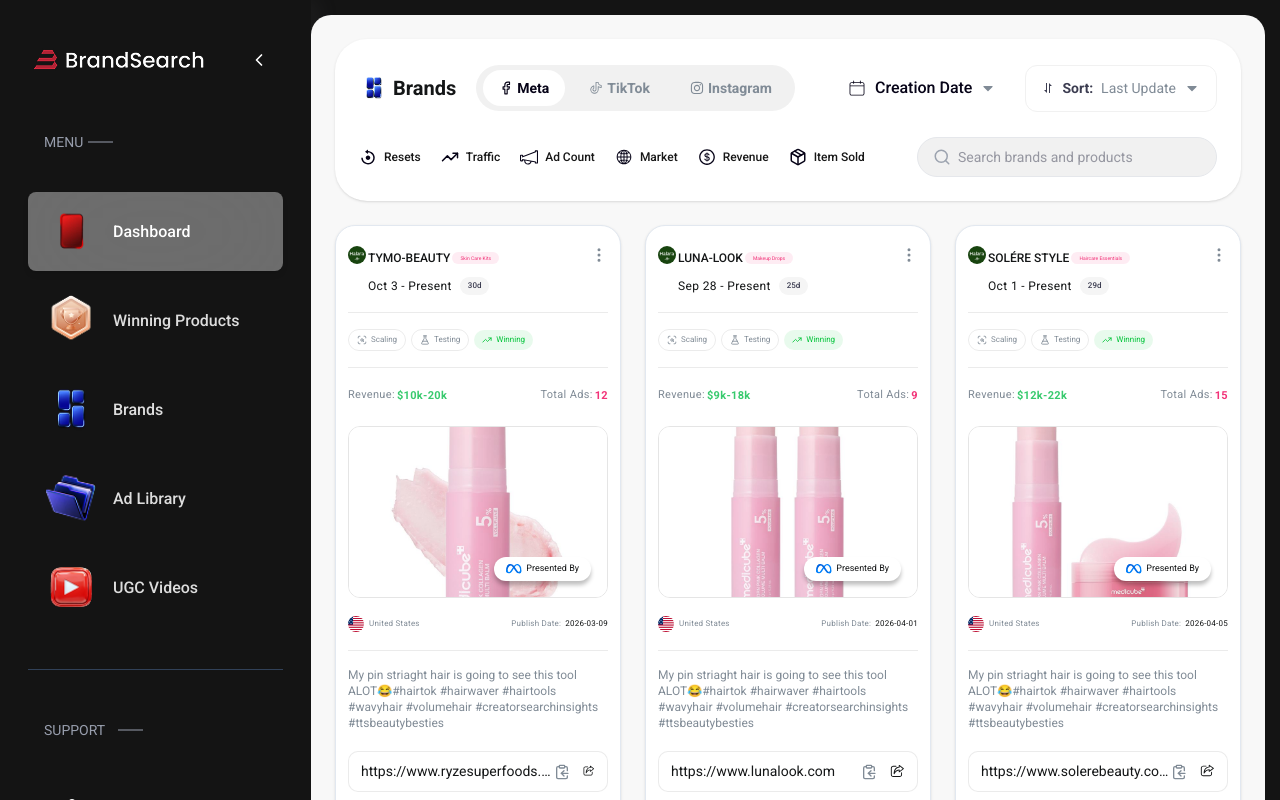
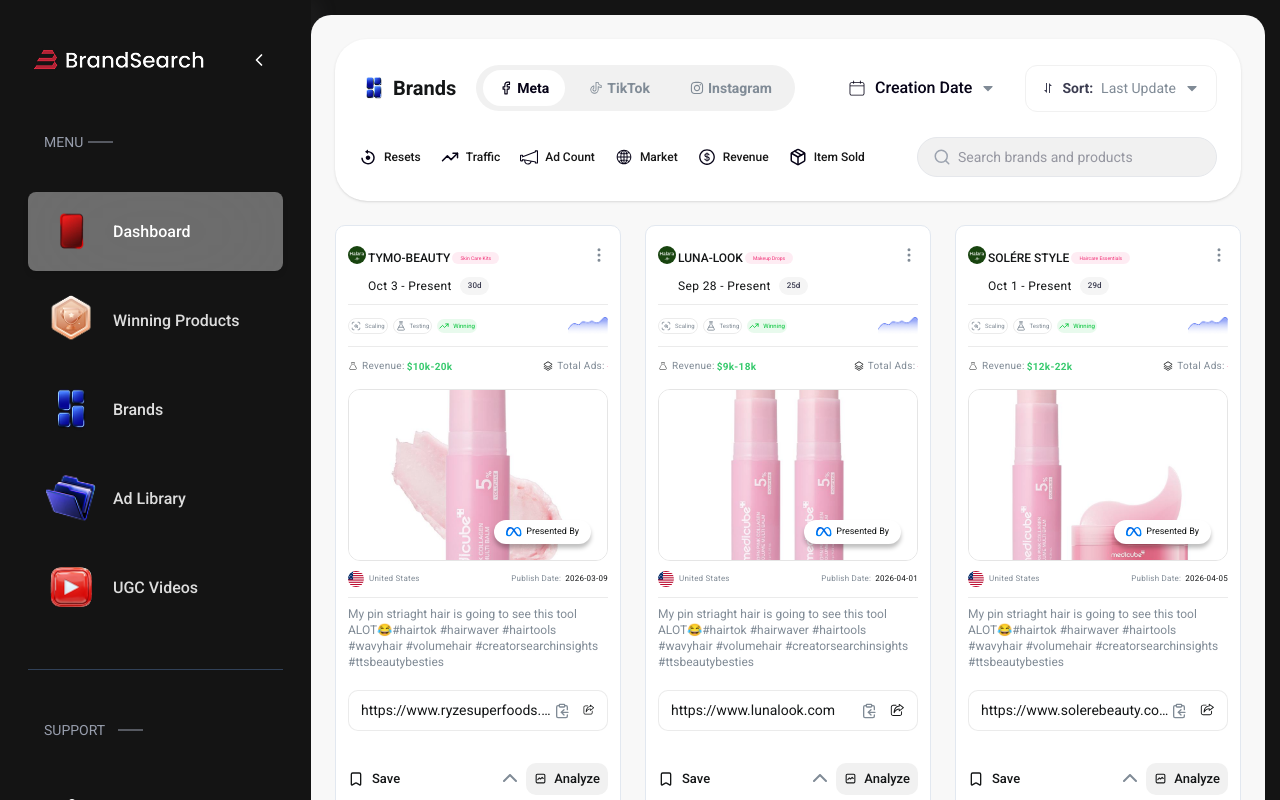
Before and after one commit to solutiontowards/brandsearch, a Next.js app: page /ad-library in a window 1280 px wide. Shown: the top 800 px of the page. Built offline with nearby package versions, Linux system fonts and the light colour scheme.

Commit message:
design fixtation pixel perfect

```diff
--- a/app/components/layout/Navbar/NavbarStatItem.tsx
+++ b/app/components/layout/Navbar/NavbarStatItem.tsx
@@ -23,7 +23,7 @@
 }: NavbarStatItemProps) {
   return (
     <div
-      className="relative overflow-hidden rounded-[2rem] bg-gradient-to-br from-[#57df8f] via-[#2fc673] to-[#1ca25b] pt-[15px] min-[1660px]:pt-[20px] pb-[15px] min-[1660px]:pb-[20px] pl-[15px] min-[1660px]:pl-[32px] pr-[15px] min-[1660px]:pr-[30px] text-white shadow-lg transition-all hover:shadow-xl min-h-[169px]"
+      className="relative overflow-hidden rounded-[21.03px] bg-gradient-to-br from-[#57df8f] via-[#2fc673] to-[#1ca25b] pt-[15px] min-[1660px]:pt-[20px] pb-[15px] min-[1660px]:pb-[20px] pl-[15px] min-[1660px]:pl-[32px] pr-[15px] min-[1660px]:pr-[30px] text-white shadow-lg transition-all hover:shadow-xl min-h-[169px]"
       style={{
         background: boxBg
           ? boxBg
--- a/app/components/sections/Brands/Brands.tsx
+++ b/app/components/sections/Brands/Brands.tsx
@@ -1,10 +1,11 @@
 import { brandCards } from "@/app/data/brands";
 import BrandCard from "./BrandCard";
+import { FaCircleChevronRight } from "react-icons/fa6";
 
 export default function Brands() {
   return (
-    <section className="mt-8">
-      <div className="mb-6 flex items-center justify-between">
+    <section className="pt-[52px]">
+      <div className="mb-[27px] flex items-center justify-between">
         <h2 className="relative text-[23px] leading-[27px] font-semibold text-[#141617]">
           Brand Cards
           <span className="absolute top-1/2 right-[-30px] h-px w-[25px] -translate-y-1/2 bg-[#141617]" />
@@ -12,6 +13,7 @@
 
         <button className="flex items-center gap-[10px] text-[13px] leading-[19px] font-normal text-[#3C3D51] underline">
           Show all
+          <FaCircleChevronRight className="text-[#607FF8] h-[20px] w-[20px]" />
         </button>
       </div>
 
--- a/app/components/sections/TopPerformingAds/TopPerformingAdCard.tsx
+++ b/app/components/sections/TopPerformingAds/TopPerformingAdCard.tsx
@@ -14,6 +14,10 @@
   ListFilter,
   ChevronDown,
 } from "lucide-react";
+import { CiBag1 } from "react-icons/ci";
+import { GoStack } from "react-icons/go";
+import { TbGraph } from "react-icons/tb";
+import { FaChevronUp } from "react-icons/fa6";
 
 import type { TopPerformingAd } from "@/app/data/topPerformingAds";
 
@@ -43,7 +47,7 @@
   };
 
   return (
-    <div className="w-full max-w-sm rounded-[20px] border border-slate-200 bg-white px-3 py-5 min-[1660px]:p-5 shadow-sm transition hover:-translate-y-0.5 hover:shadow-lg">
+    <div className="w-full max-w-sm rounded-[10px] border border-slate-200 bg-white px-3 py-5 min-[1660px]:px-[25px] min-[1660px]:py-[20px] transition hover:-translate-y-0.5">
 
       {/* ================= HEADER ================= */}
 
@@ -154,57 +158,53 @@
 
       {/* ================= FIRST ROW ================= */}
 
-      <div className="my-4 border-t border-[#00000014]" />
+      <div className="my-2 min-[1660px]:my-4 border-t border-[#00000014]" />
 
       {variant === "default" ? (
 
+        <div className="flex items-center justify-between">
           <div className="flex items-center gap-[5px]">
-
-          <div className="flex items-center gap-1 rounded-full border border-[#00000014] px-2 py-[4px]">
-
+            <div className="flex items-center gap-1 rounded-full border border-[#00000014] px-0.5 min-[1660px]:px-2 py-[2px] min-[1660px]:py-[4px]">
               <ScanSearch
                 size={10}
                 className="text-[#808B96]"
               />
-
-            <span className="text-[8px] min-[1660px]:text-[10px] text-[#808B96]">
-
+              <span className="text-[6px] min-[1660px]:text-[10px] text-[#808B96]">
                 Scaling
-
               </span>
-
             </div>
 
-          <div className="flex items-center gap-1 rounded-full border border-[#00000014] px-2 py-[4px]">
-
+            <div className="flex items-center gap-1 rounded-full border border-[#00000014] px-0.5 min-[1660px]:px-2 py-[2px] min-[1660px]:py-[4px]">
               <FlaskConical
                 size={10}
                 className="text-[#808B96]"
               />
-
-            <span className="text-[8px] min-[1660px]:text-[10px] text-[#808B96]">
-
+              <span className="text-[6px] min-[1660px]:text-[10px] text-[#808B96]">
                 Testing
-
               </span>
-
             </div>
 
-          <div className="flex items-center gap-1 rounded-full bg-[#00C43717] px-2 py-[4px]">
-
+            <div className="flex items-center gap-1 rounded-full bg-[#00C43717] px-0.5 min-[1660px]:px-2 py-[2px] min-[1660px]:py-[4px]">
               <TrendingUp
                 size={10}
                 className="text-[#00C438]"
               />
-
-            <span className="text-[8px] min-[1660px]:text-[10px] text-[#00C438]">
-
+              <span className="text-[6px] min-[1660px]:text-[10px] text-[#00C438]">
                 Winning
-
               </span>
-
+            </div>
           </div>
 
+          {/* Graph */}
+          <div className="relative h-[25px] w-[40px] min-[1660px]:w-[87px] shrink-0">
+            <Image
+              src="/image/blue-graph.png"
+              alt="Performance graph"
+              fill
+              sizes="87px"
+              className="object-contain"
+            />
+          </div>
         </div>
 
       ) : (
@@ -265,7 +265,7 @@
       )}
       {/* ================= SECOND ROW ================= */}
 
-      <div className="my-4 border-t border-[#00000014]" />
+      <div className=" my-2 min-[1660px]:my-4 border-t border-[#00000014]" />
 
       {variant === "default" ? (
 
@@ -275,11 +275,11 @@
 
           <div className="flex items-center gap-0.5">
 
-            <p className="text-[11px] min-[1660px]:text-[14px] leading-5 tracking-[0.03em] text-[#808B96]">
-              Revenue:
+            <p className="text-[10px] min-[1660px]:text-[14px] leading-5 flex items-center gap-1 tracking-[0.03em] text-[#808B96]">
+              <CiBag1 className="text-[#141617]" /> Revenue:
             </p>
 
-            <p className="mt-[2px] text-[11px] min-[1660px]:text-[14px] font-bold leading-5 tracking-[0.03em] text-[#38CA6E]">
+            <p className="mt-[2px] text-[10px] min-[1660px]:text-[14px] font-bold leading-5 tracking-[0.03em] text-[#38CA6E]">
               {ad.revenueValue}
             </p>
 
@@ -289,11 +289,11 @@
 
           <div className="text-right flex items-center gap-0.5  ">
 
-            <p className="text-[11px] min-[1660px]:text-[14px] leading-5 tracking-[0.03em] text-[#808B96]">
-              Total Ads:
+            <p className="text-[10px] min-[1660px]:text-[14px] leading-5 flex items-center gap-1 tracking-[0.03em] text-[#808B96]">
+              <GoStack className="text-[#141617]" /> Total Ads:
             </p>
 
-            <p className="mt-[2px] text-[11px] min-[1660px]:text-[14px] font-bold leading-5 tracking-[0.03em] text-[#F23479]">
+            <p className="mt-[2px] text-[01px] min-[1660px]:text-[14px] font-bold leading-5 tracking-[0.03em] text-[#F23479]">
               {ad.totalAdsValue}
             </p>
 
@@ -352,7 +352,7 @@
 
       {/* ================= IMAGE ================= */}
 
-      <div className="relative mt-5 overflow-hidden rounded-[12px] border border-[#0000001A]">
+      <div className="relative mt-3 mb-2 min-[1660px]:mt-6 min-[1660px]:mb-5 overflow-hidden rounded-[12px] border border-[#0000001A]">
 
         {variant === "default" ? (
 
@@ -478,7 +478,7 @@
       {variant === "default" ? (
 
         <>
-          <div className="mt-4 flex items-center justify-between">
+          <div className="flex items-center justify-between">
 
             <div className="flex items-center">
 
@@ -517,7 +517,7 @@
 
           </div>
 
-          <div className="my-4 border-t border-[#00000014]" />
+          <div className="my-2 min-[1660px]:my-4 border-t border-[#00000014]" />
 
         </>
 
@@ -593,11 +593,11 @@
 
       {variant === "default" ? (
 
-        <div className="mt-4 flex items-center justify-between gap-3">
+        <div className="mt-[30px] min-[1660px]:mt-[40px] flex items-center justify-between min-[1660px]:w-[260px] ms-auto gap-2 min-[1660px]:gap-3">
 
           <button
             type="button"
-            className="inline-flex items-center justify-center gap-2 rounded-[12px] border border-slate-200 bg-white px-4 py-2 text-[13px] font-medium text-[#141617] transition hover:bg-slate-50"
+            className="inline-flex items-center justify-center gap-2 rounded-[12px] border-0  py-2 text-[13px] font-medium text-[#141617] transition"
           >
 
             <Bookmark size={16} />
@@ -606,42 +606,48 @@
 
           </button>
 
+          <div className="flex items-center gap-2 min-[1660px]:gap-[18px]">
+            <FaChevronUp className="text-[#808B96]" />
+
             <button
               type="button"
-            className="inline-flex items-center justify-center rounded-[12px] bg-[#F5F5F5] px-4 py-2 text-[13px] font-medium text-[#141617] transition hover:bg-slate-200"
+              className="inline-flex items-center justify-center gap-[7px] rounded-[10px] min-[1660px]:w-[108px] min-[1660px]:h-[39px] bg-[#F1F1F1] px-2 min-[1660px]:px-4 py-[6px] min-[1660px]:py-[9.5px] text-[13px] font-medium text-[#141617] transition hover:bg-slate-200"
             >
-
+              <TbGraph />
               Analyze
 
             </button>
+          </div>
 
         </div>
 
       ) : (
 
-        <div className="mt-5 flex items-center gap-3">
+        <div className="mt-[30px] min-[1660px]:mt-[40px] flex items-center justify-between min-[1660px]:w-[260px] ms-auto gap-2 min-[1660px]:gap-3">
 
           <button
             type="button"
-            className="flex flex-1 items-center justify-center rounded-[10px] border border-[#00000014] bg-white py-3 text-[14px] font-medium text-[#141617] transition hover:bg-[#F8F8F8]"
-          >
-
-            Details
-
-          </button>
-
-          <button
-            type="button"
-            className="flex flex-1 items-center justify-center gap-2 rounded-[10px] bg-[#607FF8] py-3 text-[14px] font-medium text-white transition hover:bg-[#4B6DF5]"
+            className="inline-flex items-center justify-center gap-2 rounded-[12px] border-0  py-2 text-[13px] font-medium text-[#141617] transition hover:bg-slate-50"
           >
 
             <Bookmark size={16} />
 
             Save
 
-            <ChevronDown size={16} />
+          </button>
+
+          <div className="flex items-center gap-2 min-[1660px]:gap-[18px]">
+            <FaChevronUp className="text-[#808B96]" />
+
+            <button
+              type="button"
+              className="inline-flex items-center justify-center gap-[7px] rounded-[10px] min-[1660px]:w-[108px] min-[1660px]:h-[39px] bg-[#F1F1F1] px-2 min-[1660px]:px-4 py-[6px] min-[1660px]:py-[9.5px] text-[13px] font-medium text-[#141617] transition hover:bg-slate-200"
+            >
+              <TbGraph />
+              Analyze
 
             </button>
+          </div>
 
         </div>
 
--- a/app/globals.css
+++ b/app/globals.css
@@ -103,3 +103,6 @@
 .rdp-months{
   margin-inline: auto;
 }
+.swiper{
+  margin-left: 0 !important;
+}
--- a/app/page.tsx
+++ b/app/page.tsx
@@ -9,7 +9,7 @@
     <div className="flex min-h-screen bg-[#141414]">
       <Sidebar />
 
-      <main className="flex-1 space-y-6 mt-[15px] mr-[19px] rounded-[20px] bg-[#F1F1F1] pt-[21px] pr-[33px] pl-[40px] pb-[40px]">
+      <main className="flex-1 space-y-6 min-[1150px]:space-y-0 mt-[15px] mr-[19px] rounded-[20px] bg-[#F1F1F1] pt-[21px] pr-[33px] pl-[40px] pb-[40px]">
         <Navbar />
 
         <TrendingProducts />
--- a/package.json
+++ b/package.json
@@ -16,6 +16,7 @@
     "react-day-picker": "^10.0.1",
     "react-dom": "19.2.4",
     "react-icons": "^5.7.0",
+    "swiper": "^14.0.5",
     "tailwind-merge": "^3.6.0"
   },
   "devDependencies": {
```
Also changed, not shown: app/components/sections/Brands/BrandCard.tsx (+48 -33 lines), app/components/sections/Brands/RevenueSlider.tsx (added, +62 -0 lines), app/components/sections/TopPerformingAds/TopPerformingAds.tsx (+6 -4 lines), app/components/sections/TrendingProducts/TrendingProductCard.tsx (+55 -61 lines), app/components/sections/TrendingProducts/TrendingProducts.tsx (+5 -3 lines), 1 other file (tests, documents, lock files or other folders). Lines whose indentation alone changed are shown as unchanged.
